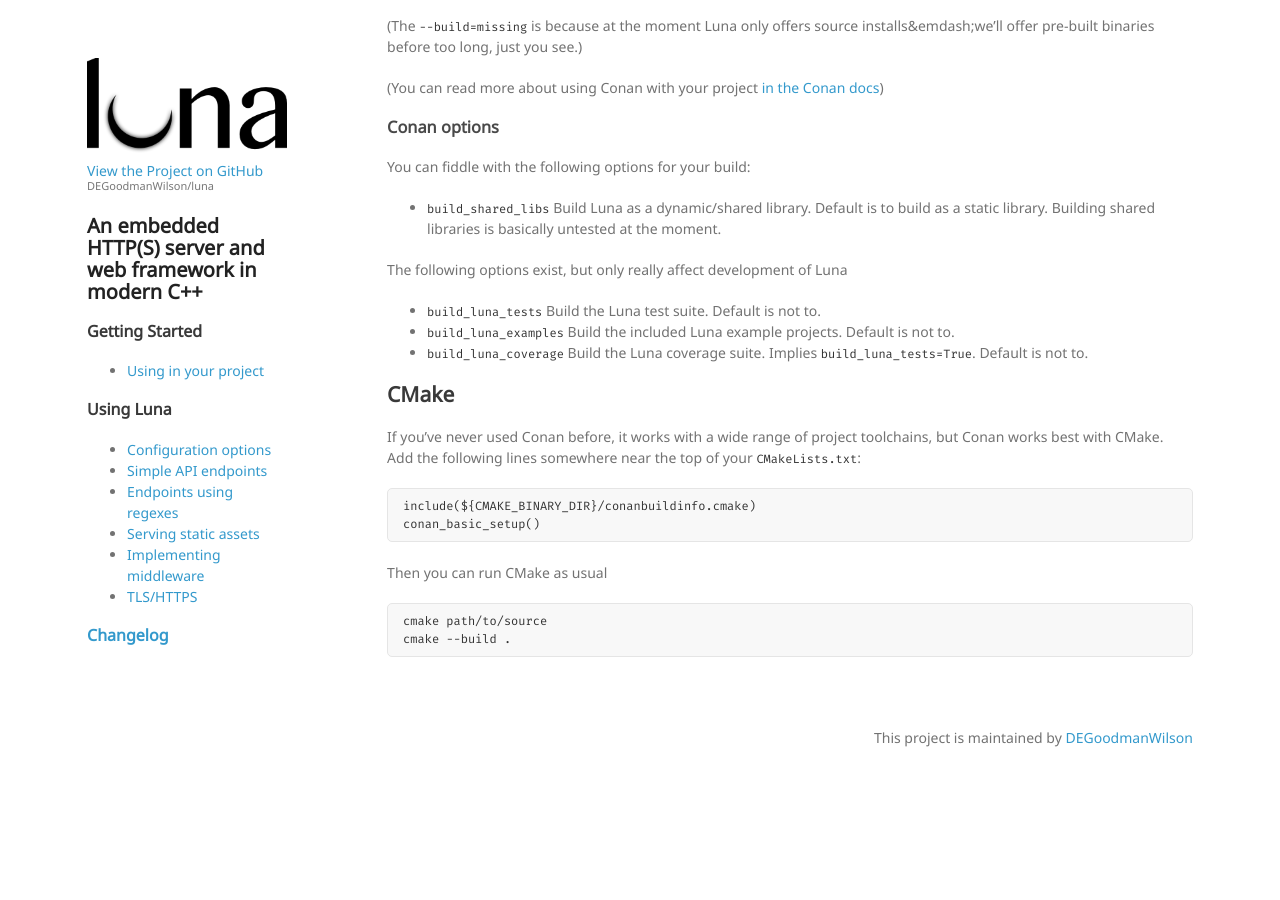
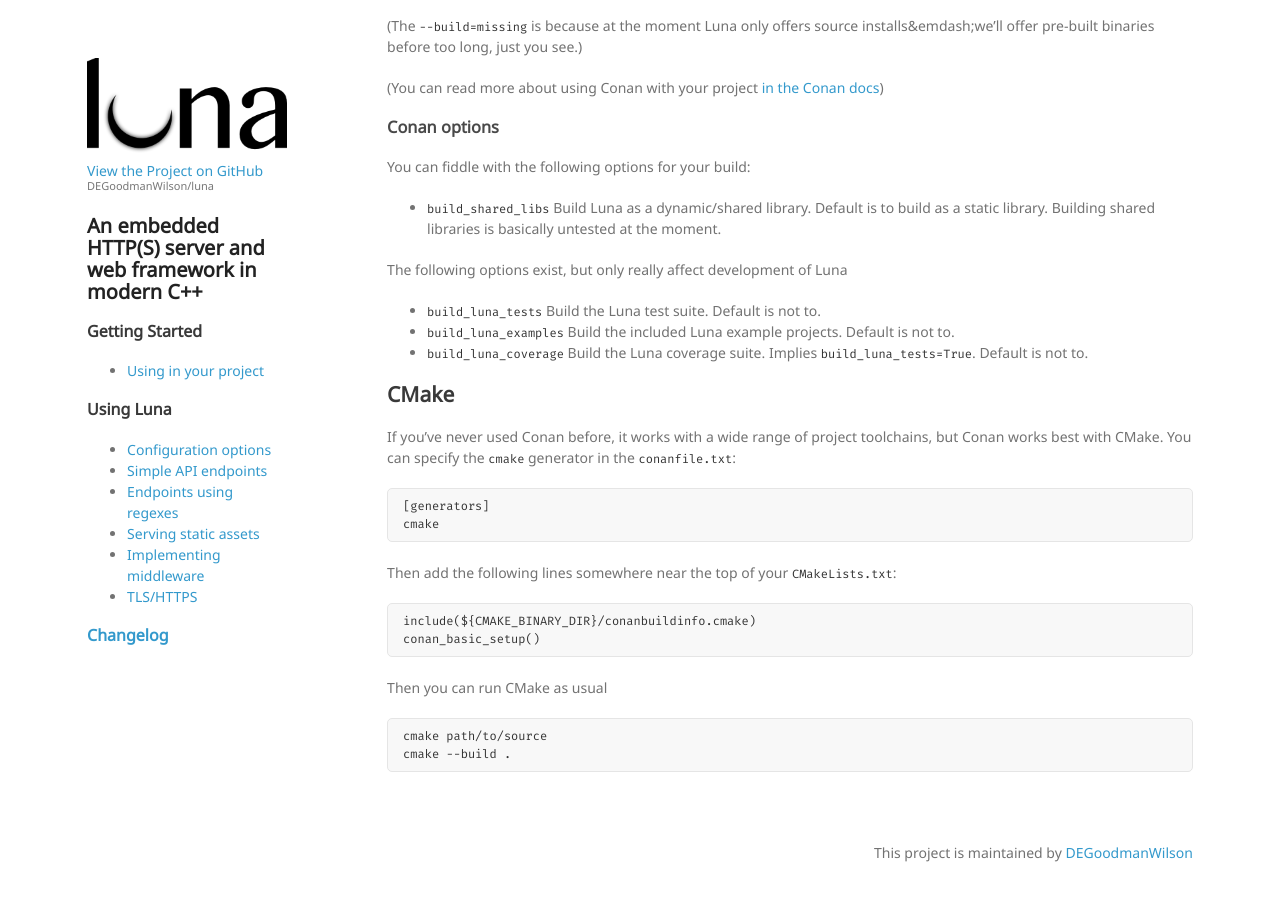
Before and after one commit to DEGoodmanWilson/luna, a Jekyll site: the page built from docs/using.md, in a window 1280 px wide and 900 px high, scrolled down 744 px. Built offline with Jekyll 4.4.1, drawn with Linux system fonts in a browser that asks for light colours; before the commit the page ends 1529 px from its top, so only the background shows below that.

Commit message:
Just for Conan n00bs like me, the generator must be added to the conanfile.

````diff
--- a/docs/using.md
+++ b/docs/using.md
@@ -59,7 +59,14 @@
 
 ## CMake
 
-If you've never used Conan before, it works with a wide range of project toolchains, but Conan works best with CMake. Add the following lines somewhere near the top of your `CMakeLists.txt`:
+If you've never used Conan before, it works with a wide range of project toolchains, but Conan works best with CMake. You can specify the `cmake` generator in the `conanfile.txt`:
+
+```
+[generators]
+cmake
+```
+
+Then add the following lines somewhere near the top of your `CMakeLists.txt`:
 
 ```cmake
 include(${CMAKE_BINARY_DIR}/conanbuildinfo.cmake)
````
